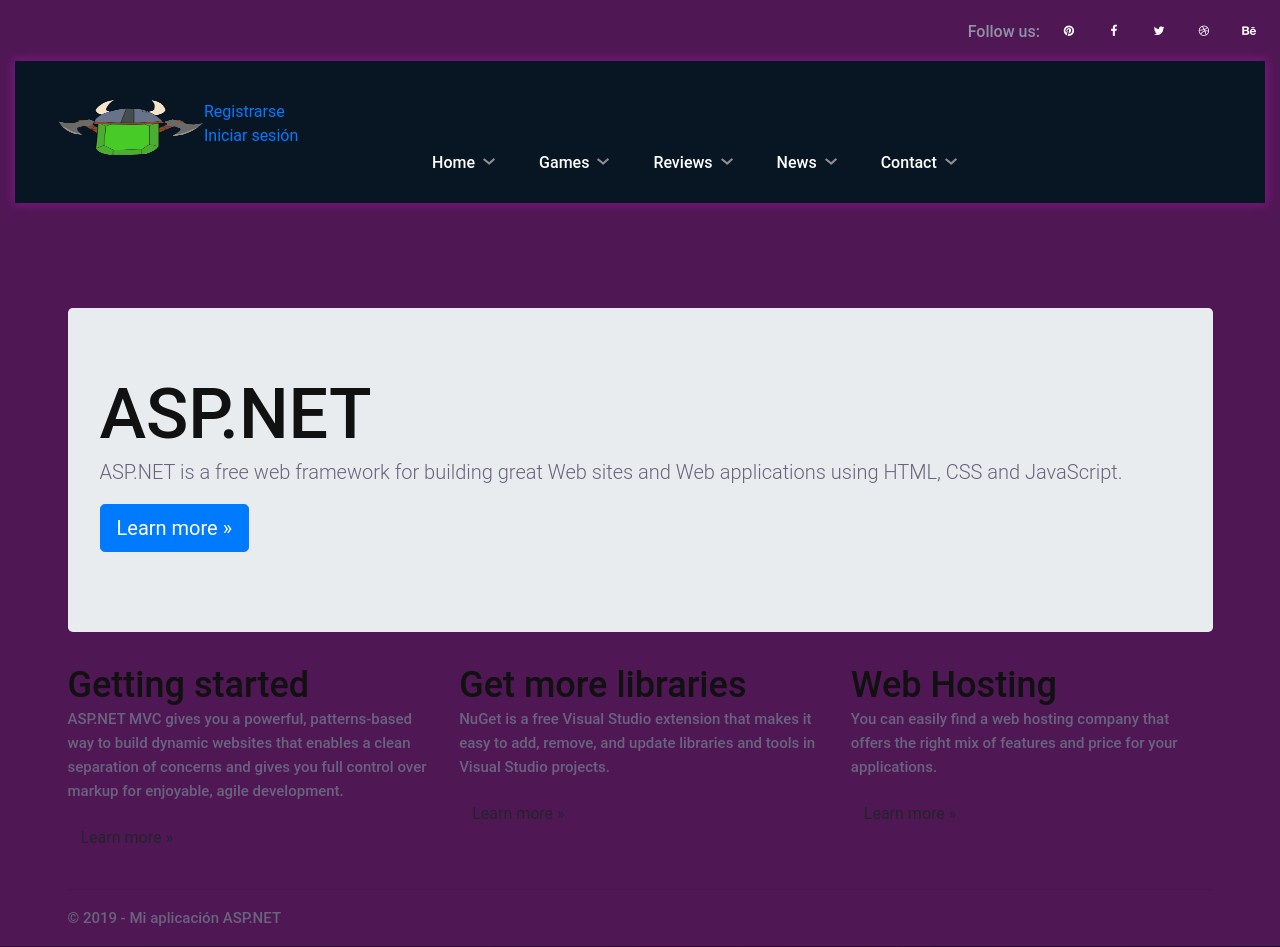
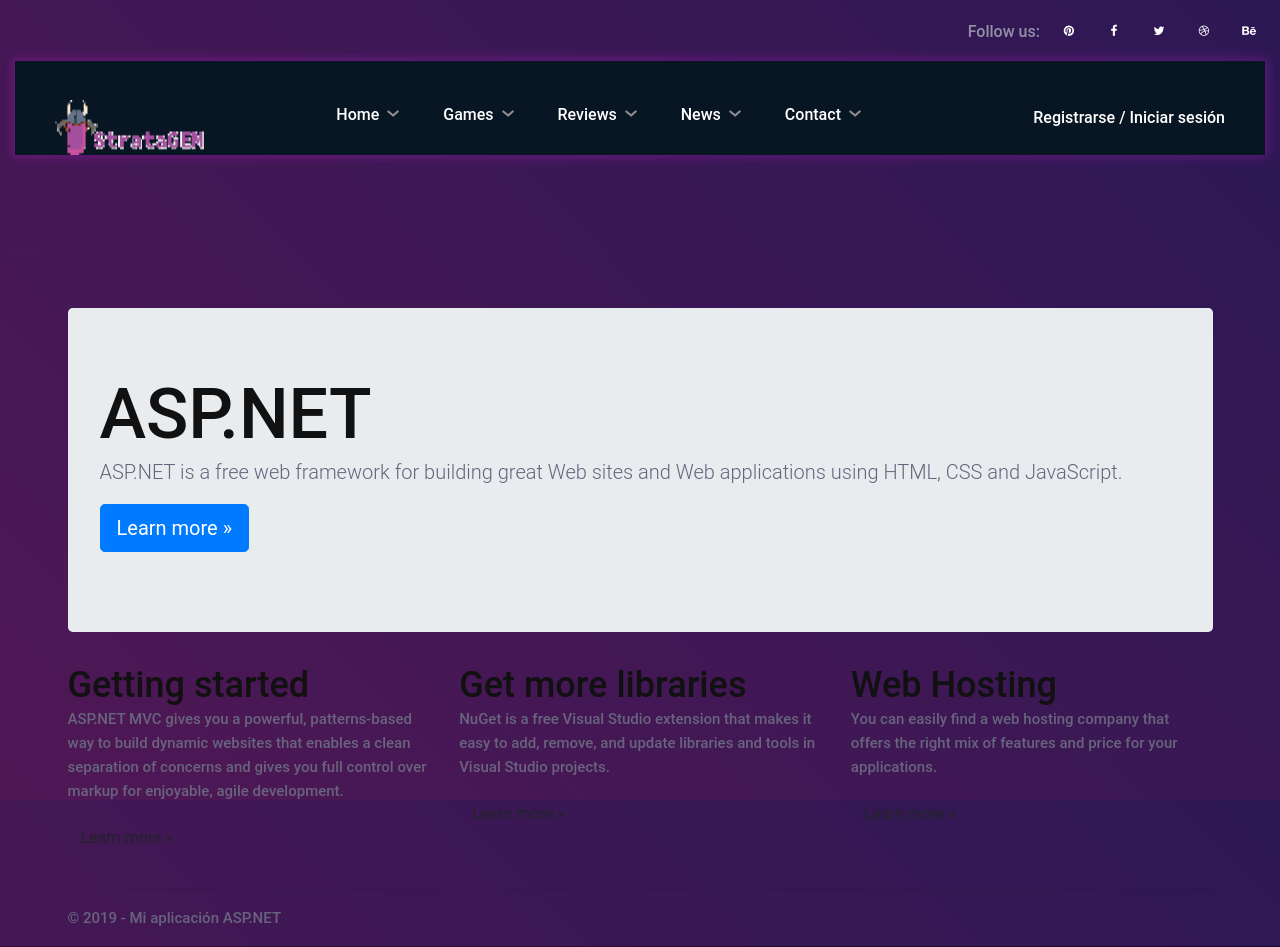
Before and after one commit to eze-echu/StrataGEM, an ASP.NET MVC app: page / in a window 1280 px wide. Shown: the top 947 px of the page. Run offline with ASP.NET Core 8 and stand-ins for ASP.NET MVC 5, Linux system fonts and the light colour scheme; the project's own start-up code is not run, and a stand-in starts its controllers and pages; some libraries are stand-ins or nearby versions.

Commit message:
Mejora visual login en layout

```diff
--- a/Code/strataGEM/Assets/css/style.css
+++ b/Code/strataGEM/Assets/css/style.css
@@ -19,6 +19,7 @@
     -webkit-font-smoothing: antialiased;
     text-shadow: rgba(0,0,0,.01) 0 0 1px;
     padding-top: 154px;
+    background: linear-gradient(45deg, #501755 0%, #2d1854 100%)
 }
 
 h1,
--- a/Code/strataGEM/Views/Shared/_Layout.cshtml
+++ b/Code/strataGEM/Views/Shared/_Layout.cshtml
@@ -24,10 +24,12 @@
             <div class="header-bar-warp d-flex">
                 <!-- site logo -->
                 <a href="@Url.Action("Index", "Home")" class="site-logo">
-                    <img src="~/Content/Images/Logo_StrataGEM.png" alt="StrataGEM, que no te agarren desapercibido" style="height: 55px; width: 170.672px">
+                    <img src="~/Content/Images/Logo_StrataGEM1.png" alt="StrataGEM, que no te agarren desapercibido" style="height: 55px; width: 170.672px">
                 </a>
                 <nav class="top-nav-area w-100">
-                    @Html.Partial("_LoginPartial")
+                    <div class="user-panel">
+                        @Html.Partial("_LoginPartial")
+                    </div>
                     <!--<div class="user-panel">
                                         @Html.ActionLink("Log In", "Login", "Account", routeValues: null, htmlAttributes: new { id = "loginLink" }) /
                                         @Html.ActionLink("Register", "Register", "Account", routeValues: null, htmlAttributes: new { id = "registerLink" })
--- a/Code/strataGEM/Views/Shared/_LoginPartial.cshtml
+++ b/Code/strataGEM/Views/Shared/_LoginPartial.cshtml
@@ -16,8 +16,8 @@
 }
 else
 {
-    <nav class="top-nav-area w-100">
-        <div>@Html.ActionLink("Registrarse", "Register", "Account", routeValues: null, htmlAttributes: new { id = "registerLink" })</div>
-        <div>@Html.ActionLink("Iniciar sesión", "Login", "Account", routeValues: null, htmlAttributes: new { id = "loginLink" })</div>
-    </nav>
+    <div class="user-panel">
+        @Html.ActionLink("Registrarse", "Register", "Account", routeValues: null, htmlAttributes: new { id = "registerLink" }) /
+        @Html.ActionLink("Iniciar sesión", "Login", "Account", routeValues: null, htmlAttributes: new { id = "loginLink" })
+    </div>
 }
```
Also changed, not shown: Code/strataGEM/Content/Images/Logo_StrataGEM1.png (added), Code/strataGEM/strataGEM.csproj, 5 other files.
